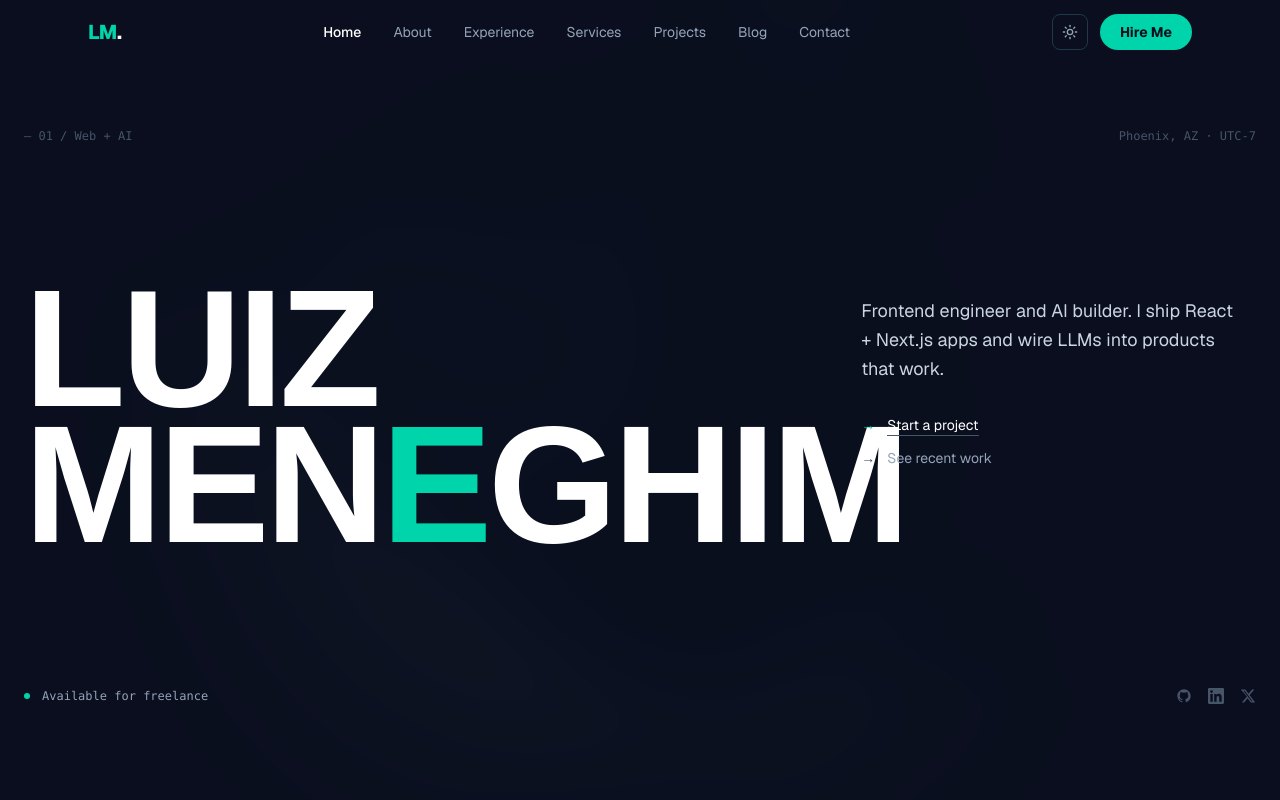
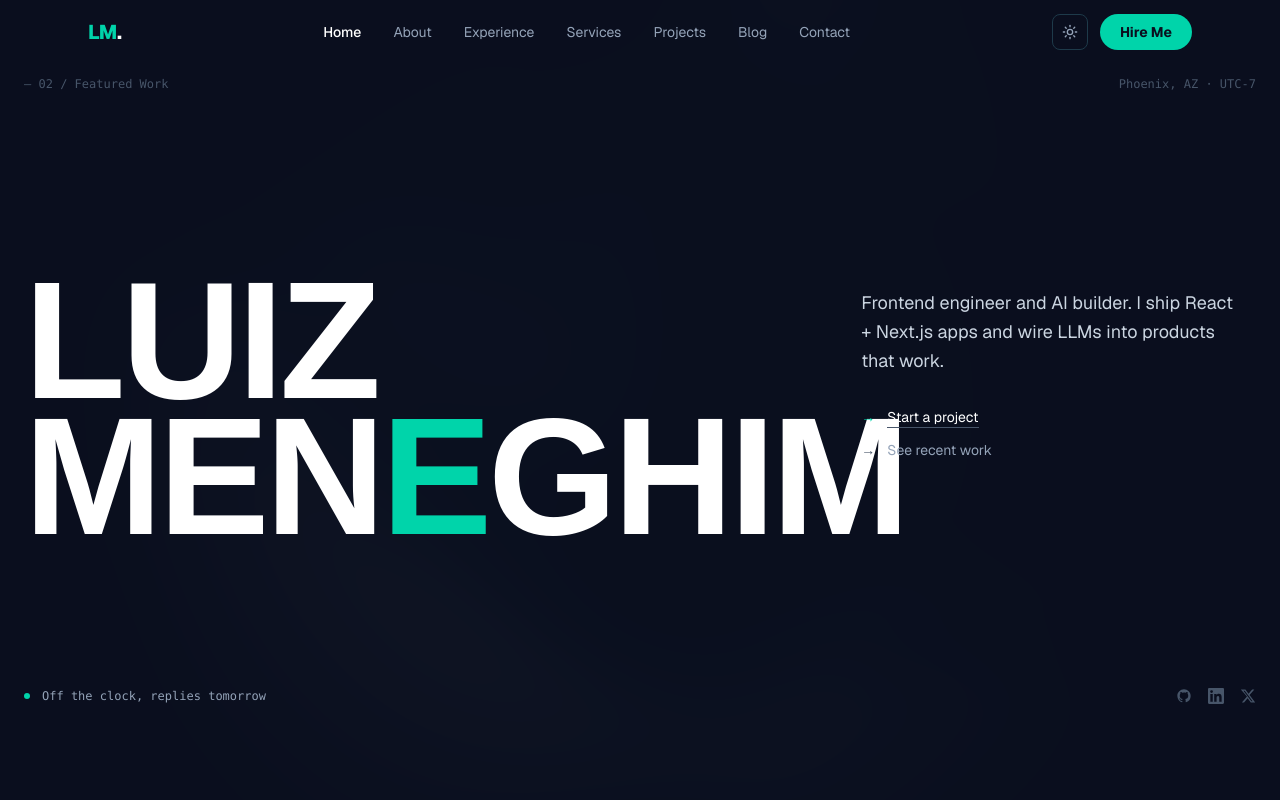
Before and after one commit to GooferG/portfolio_webdev, a Next.js app: page / in a window 1280 px wide. Shown: the top 800 px of the page. Built offline with nearby package versions, Linux system fonts and the light colour scheme; a web font is replaced by a local one.

Commit message:
updated hero and site flavor

```diff
--- a/app/about/page.tsx
+++ b/app/about/page.tsx
@@ -131,7 +131,7 @@ export default function AboutPage() {
               href="/contact"
               className="w-fit px-7 py-3 bg-accent text-bg-primary font-bold rounded-full hover:bg-accent/90 transition-colors text-sm"
             >
-              Let&apos;s Work Together
+              Start a project
             </Link>
           </FadeIn>
         </div>
--- a/app/page.tsx
+++ b/app/page.tsx
@@ -1,10 +1,12 @@
 import Hero from '@/components/sections/Hero'
 import { FeaturedProjects } from '@/components/sections/FeaturedProjects'
 import { FreelanceCTA } from '@/components/sections/FreelanceCTA'
+import { ScrollMarker } from '@/components/ui/ScrollMarker'
 
 export default function HomePage() {
   return (
     <>
+      <ScrollMarker />
       <Hero />
       <FeaturedProjects />
       <FreelanceCTA />
--- a/components/sections/FeaturedProjects.tsx
+++ b/components/sections/FeaturedProjects.tsx
@@ -7,7 +7,7 @@ export function FeaturedProjects() {
   const featured = getFeaturedProjects()
 
   return (
-    <section className="max-w-6xl mx-auto px-6 py-24">
+    <section id="featured" className="max-w-6xl mx-auto px-6 py-24">
       <FadeIn>
         <div className="flex items-end justify-between mb-12">
           <div>
--- a/components/sections/FreelanceCTA.tsx
+++ b/components/sections/FreelanceCTA.tsx
@@ -3,7 +3,7 @@ import { FadeIn } from '@/components/ui/FadeIn'
 
 export function FreelanceCTA() {
   return (
-    <section className="border-t border-border-subtle">
+    <section id="freelance-cta" className="border-t border-border-subtle">
       <FadeIn>
         <div className="max-w-6xl mx-auto px-6 py-16 flex flex-col sm:flex-row items-center justify-between gap-6">
           <div>
@@ -24,7 +24,7 @@ export function FreelanceCTA() {
             href="/contact"
             className="shrink-0 px-7 py-3 bg-accent text-bg-primary font-bold rounded-full hover:bg-accent/90 transition-colors text-sm"
           >
-            Get in Touch
+            Start a project
           </Link>
         </div>
       </FadeIn>
--- a/components/sections/Hero.tsx
+++ b/components/sections/Hero.tsx
@@ -1,13 +1,38 @@
 'use client';
 
 import Link from 'next/link';
+import { useEffect, useState } from 'react';
 import { ShaderBackground } from '@/components/ui/ShaderBackground';
 import { SOCIALS } from '@/lib/socials';
 
+type Status = { label: string };
+
+function getStatus(hour: number): Status {
+  if (hour >= 6 && hour < 9) return { label: 'Just made coffee' };
+  if (hour >= 12 && hour < 13) return { label: 'Out for lunch, back at 1pm' };
+  if (hour >= 17 && hour < 22) return { label: 'Off the clock, replies tomorrow' };
+  if (hour >= 22 || hour < 6) return { label: 'Asleep, but the form still works' };
+  return { label: 'Available for freelance' };
+}
+
+function useLocalStatus(): Status {
+  const [status, setStatus] = useState<Status>({ label: 'Available for freelance' });
+
+  useEffect(() => {
+    const update = () => setStatus(getStatus(new Date().getHours()));
+    update();
+    const interval = setInterval(update, 60_000);
+    return () => clearInterval(interval);
+  }, []);
+
+  return status;
+}
+
 export default function Hero() {
+  const status = useLocalStatus();
+
   return (
-    <section className="relative min-h-screen overflow-hidden">
-      {/* Shader as background texture — heavily subdued */}
+    <section id="hero" className="relative min-h-screen overflow-hidden">
       <ShaderBackground className="opacity-20" />
       <div
         className="absolute inset-0 pointer-events-none"
@@ -15,15 +40,11 @@ export default function Hero() {
       />
 
       <div className="relative z-10 max-w-7xl mx-auto px-6 pt-32 pb-24 min-h-screen flex flex-col justify-between">
-        {/* Top: small marker row */}
-        <div className="flex items-baseline justify-between gap-6 text-fg-faint text-xs font-mono">
-          <span className="tabular-nums">— 01 / Web + AI</span>
-          <span className="hidden sm:inline">Phoenix, AZ · UTC-7</span>
-        </div>
+        {/* Spacer to preserve vertical centering of the grid */}
+        <div aria-hidden="true" />
 
-        {/* Middle: asymmetric grid — stacked name + body column */}
+        {/* Middle: asymmetric grid */}
         <div className="grid grid-cols-12 gap-x-6 gap-y-12 items-start py-12">
-          {/* LUIZ MENEGHIM as art element */}
           <div className="col-span-12 lg:col-span-7">
             <h1
               className="font-display text-fg-strong leading-[0.82] tracking-tight uppercase"
@@ -40,7 +61,6 @@ export default function Hero() {
             </h1>
           </div>
 
-          {/* Body column right */}
           <div className="col-span-12 lg:col-span-4 lg:col-start-9 flex flex-col gap-8 lg:pt-4">
             <p className="text-fg-default text-lg leading-relaxed max-w-sm">
               Frontend engineer and AI builder. I ship React + Next.js apps and
@@ -74,7 +94,7 @@ export default function Hero() {
         <div className="flex flex-wrap items-end justify-between gap-6 text-xs font-mono">
           <div className="flex items-center gap-3 text-fg-muted">
             <span className="w-1.5 h-1.5 rounded-full bg-accent" />
-            <span>Available for freelance</span>
+            <span>{status.label}</span>
           </div>
 
           <div className="flex items-center gap-4">
--- /dev/null
+++ b/components/ui/ScrollMarker.tsx
@@ -0,0 +1,80 @@
+'use client';
+
+import { useEffect, useState } from 'react';
+
+type SectionMarker = {
+  id: string;
+  number: string;
+  label: string;
+};
+
+const MARKERS: SectionMarker[] = [
+  { id: 'hero', number: '01', label: 'Web + AI' },
+  { id: 'featured', number: '02', label: 'Featured Work' },
+  { id: 'freelance-cta', number: '03', label: 'Available' },
+];
+
+function useActiveSection(): SectionMarker {
+  const [active, setActive] = useState<SectionMarker>(MARKERS[0]);
+
+  useEffect(() => {
+    const elements = MARKERS.map((m) =>
+      m.id === 'hero' ? null : document.getElementById(m.id),
+    );
+
+    const observer = new IntersectionObserver(
+      (entries) => {
+        const visible = entries
+          .filter((e) => e.isIntersecting)
+          .sort((a, b) => b.intersectionRatio - a.intersectionRatio)[0];
+
+        if (visible) {
+          const idx = MARKERS.findIndex((m) => m.id === visible.target.id);
+          if (idx !== -1) setActive(MARKERS[idx]);
+        } else {
+          setActive(MARKERS[0]);
+        }
+      },
+      { threshold: [0.25, 0.5, 0.75] },
+    );
+
+    elements.forEach((el) => el && observer.observe(el));
+    return () => observer.disconnect();
+  }, []);
+
+  return active;
+}
+
+export function ScrollMarker() {
+  const marker = useActiveSection();
+  const [coordsOpen, setCoordsOpen] = useState(false);
+
+  return (
+    <div className="fixed top-16 left-0 right-0 z-40 pointer-events-none">
+      <div className="max-w-7xl mx-auto px-6 py-3 flex items-baseline justify-between gap-6 text-fg-faint text-xs font-mono">
+        <span className="tabular-nums pointer-events-auto">
+          — {marker.number} / {marker.label}
+        </span>
+        <span
+          className="hidden sm:inline relative pointer-events-auto"
+          onMouseEnter={() => setCoordsOpen(true)}
+          onMouseLeave={() => setCoordsOpen(false)}
+          onFocus={() => setCoordsOpen(true)}
+          onBlur={() => setCoordsOpen(false)}
+          tabIndex={0}
+        >
+          Phoenix, AZ · UTC-7
+          {coordsOpen && (
+            <span
+              role="tooltip"
+              className="absolute right-0 top-full mt-2 z-20 px-3 py-2 bg-bg-card border border-border-subtle rounded-md text-fg-default text-[11px] leading-relaxed tabular-nums whitespace-nowrap shadow-lg"
+            >
+              33.4484° N<br />
+              112.0740° W
+            </span>
+          )}
+        </span>
+      </div>
+    </div>
+  );
+}
```
